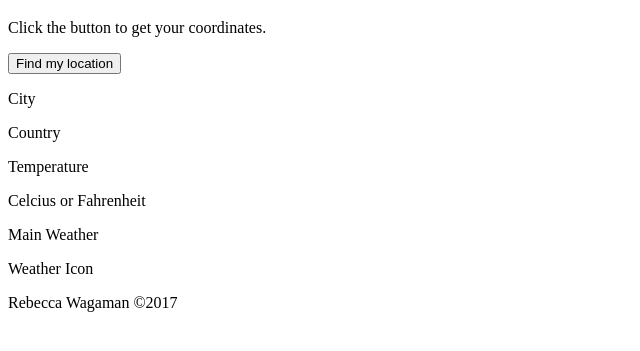
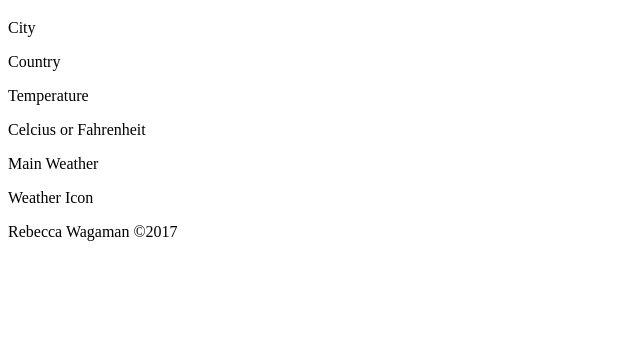
Before and after one commit to ribex/weather-api, a plain HTML site: page index.html in a window 1280 px wide. Shown: the part 61-412 px from the top of the page, without its empty margins (0-640 px from the left). Drawn offline with Linux system fonts and the light colour scheme.

Commit message:
Change onclick to document onload

```diff
--- a/index.html
+++ b/index.html
@@ -6,13 +6,8 @@
     <meta http-equiv="X-UA-Compatible" content="ie=edge">
     <title>Weather API</title>
 </head>
-<body>
+<body onload="getLocation()">
     <h1>Super Basic Weather App</h1>
-
-
-    <p>Click the button to get your coordinates.</p>
-
-    <button onclick="getLocation()">Find my location</button>
 
     <p id="location-text"></p>
 
--- a/script.js
+++ b/script.js
@@ -13,3 +13,6 @@ function showPosition(position) {
     locationText.innerHTML = "Latitude: " + position.coords.latitude +
     "<br>Longitude: " + position.coords.longitude;
 }
+
+
+var weatherUrl = "https://fcc-weather-api.glitch.me/";
```
